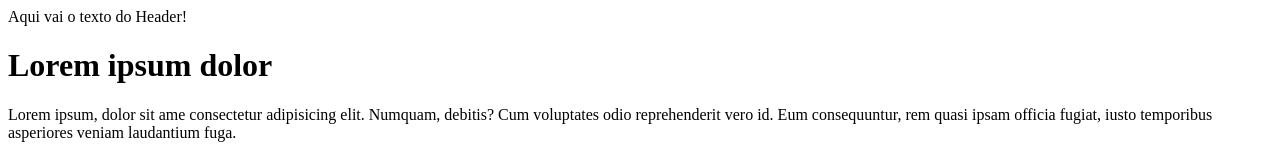
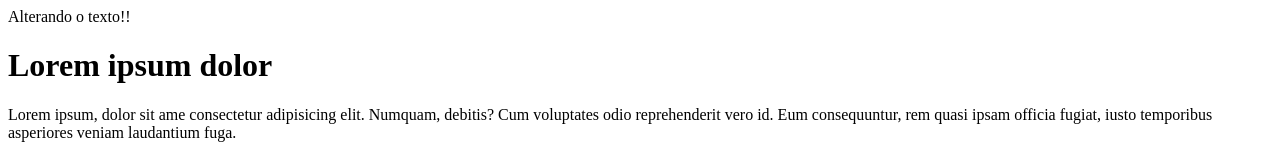
Before and after one commit to portopontesassociados/comando, a plain HTML site: page index.html in a window 1280 px wide. Shown: the top 156 px of the page. Drawn offline with Linux system fonts and the light colour scheme.

Commit message:
Alterando o header

```diff
--- a/index.html
+++ b/index.html
@@ -7,7 +7,7 @@
     <title>Ativadade sala</title>
 </head>
 <body>
-    <header> Aqui vai o texto do Header!</header>
+    <header> Alterando o texto!!</header>
 
     <h1>Lorem ipsum dolor</h1>
     <p>Lorem ipsum, dolor sit ame consectetur adipisicing elit. Numquam, debitis? Cum voluptates odio reprehenderit vero id. Eum consequuntur, rem quasi ipsam officia fugiat, iusto temporibus asperiores veniam laudantium fuga.</p>
```
